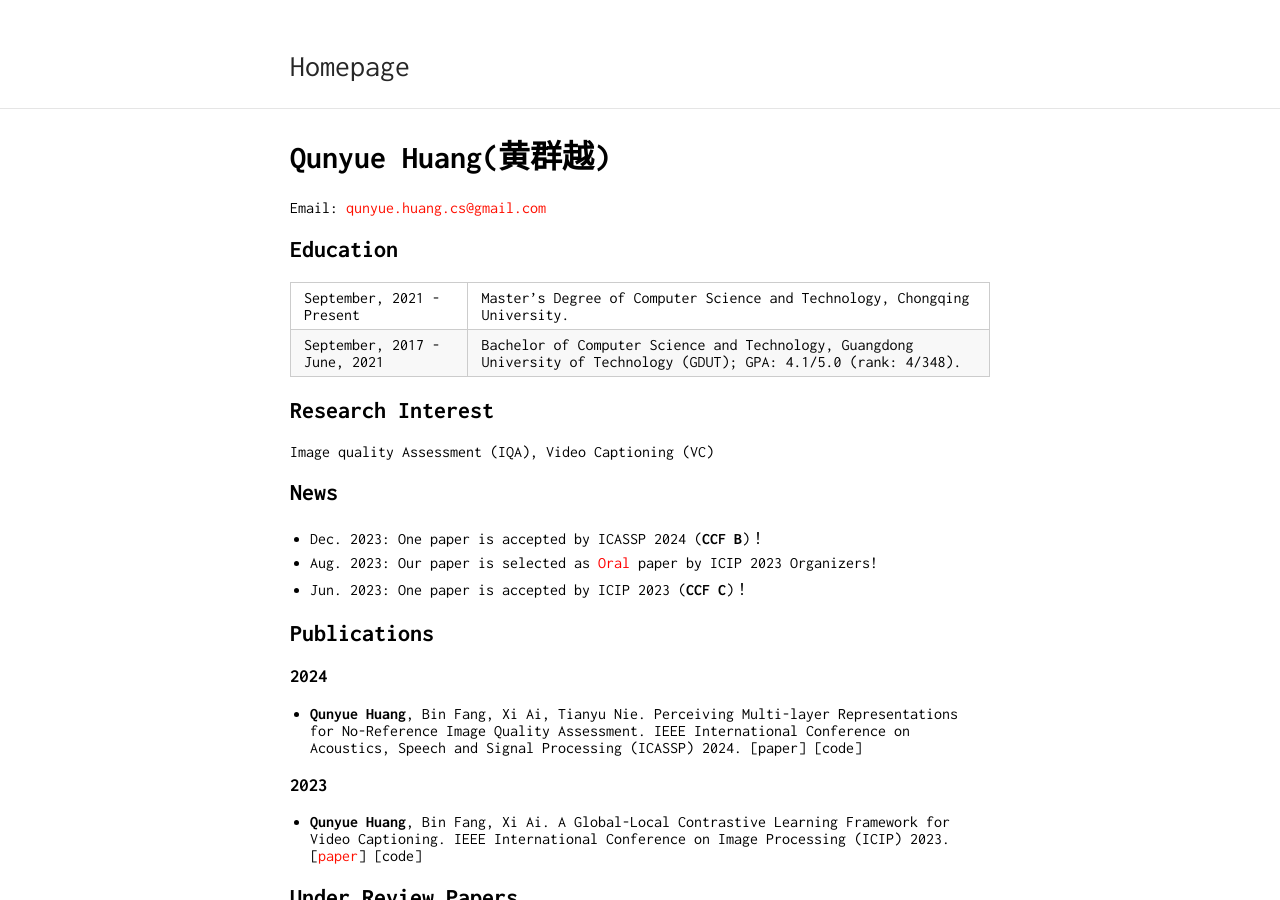
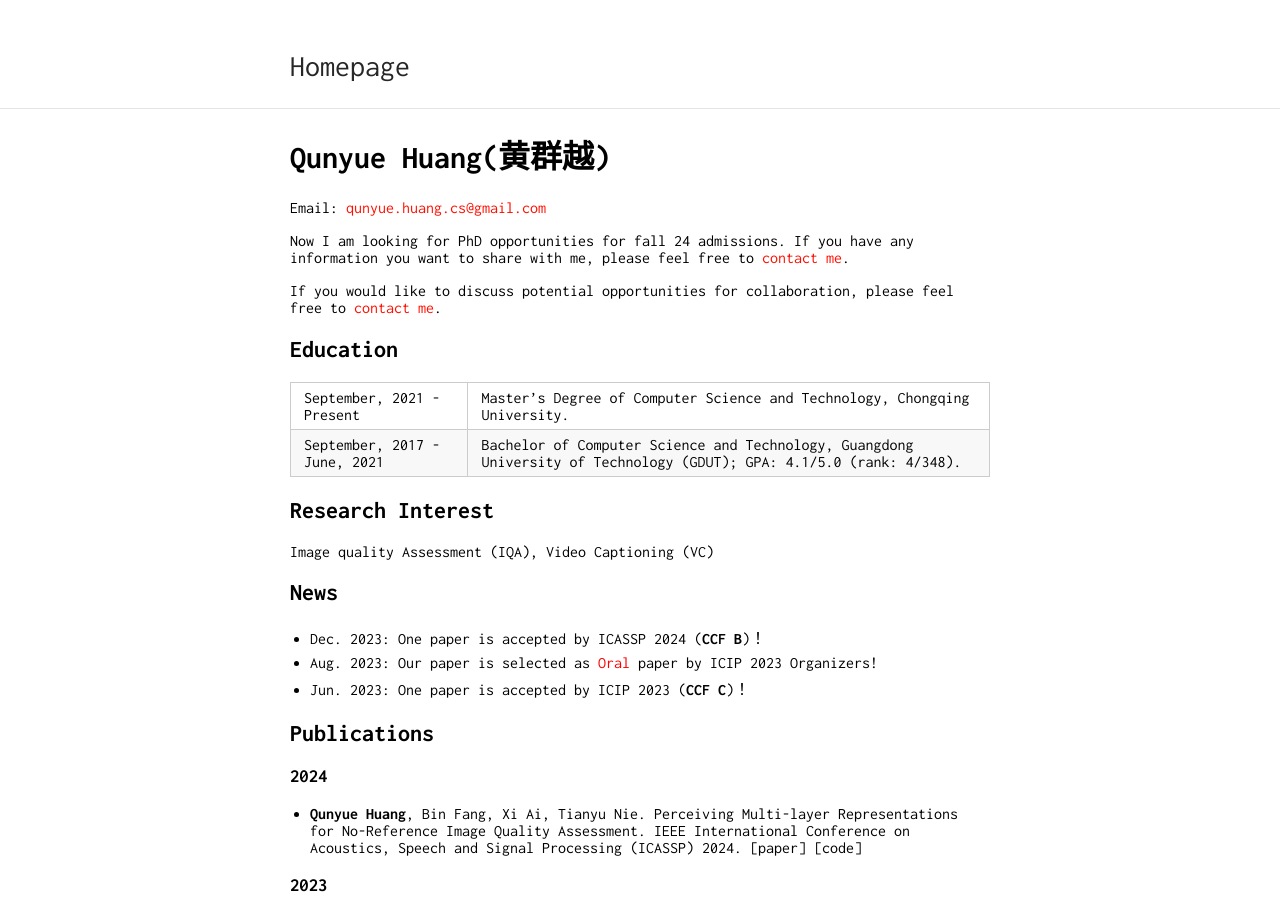
Before and after one commit to qunyuehuang/qunyuehuang.github.io, a Jekyll site: the page built from index.md, in a window 1280 px wide and 900 px high. Built offline with Jekyll 4.4.1, drawn with Linux system fonts in a browser that asks for light colours; our own code applies the rules of GitHub Pages for plain Markdown files.

Commit message:
Update index.md
looking for PhD opportunities

```diff
--- a/index.md
+++ b/index.md
@@ -5,6 +5,10 @@ layout: default
 # Qunyue Huang(黄群越)
 
 Email: [qunyue.huang.cs@gmail.com](mailto:qunyue.huang.cs@gmail.com)
+
+Now I am looking for PhD opportunities for fall 24 admissions. If you have any information you want to share with me, please feel free to [contact me](mailto:qunyue.huang.cs@gmail.com).
+
+If you would like to discuss potential opportunities for collaboration, please feel free to [contact me](mailto:qunyue.huang.cs@gmail.com).
 
 ## Education
 
```
